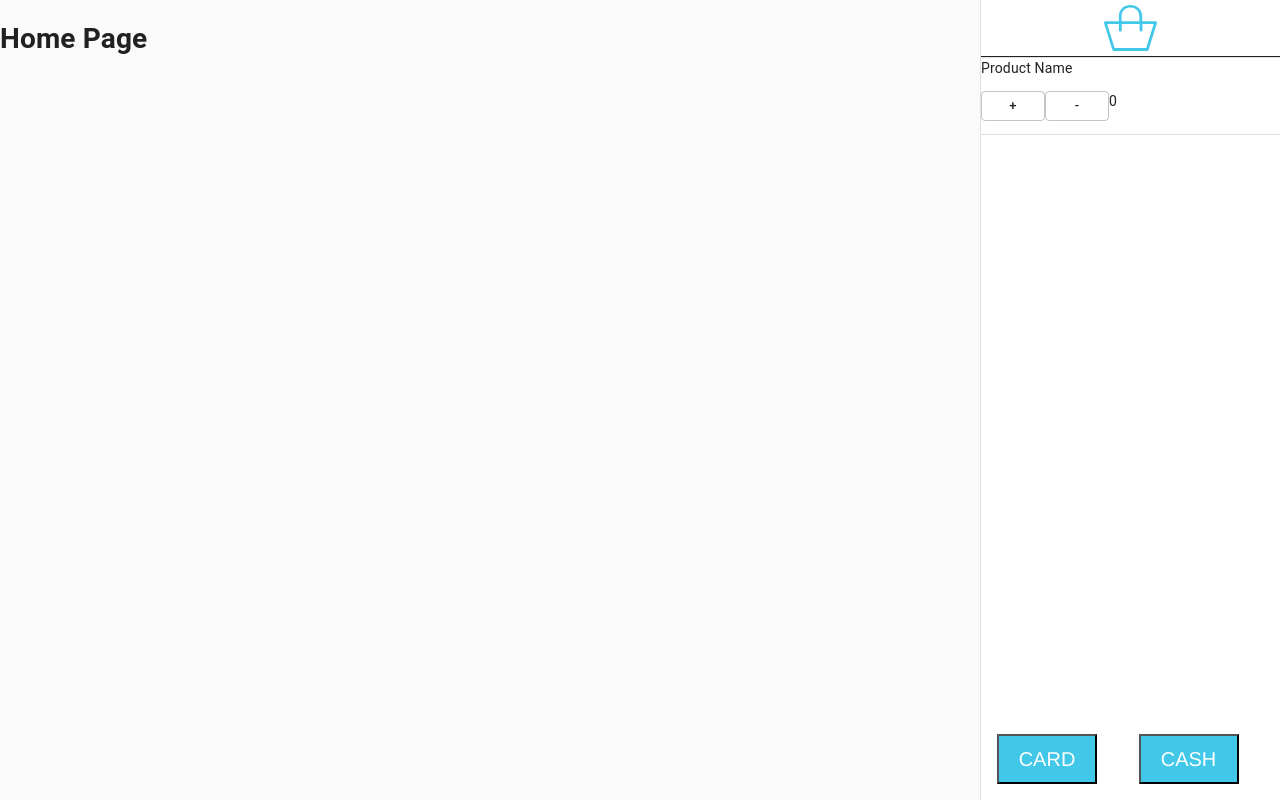
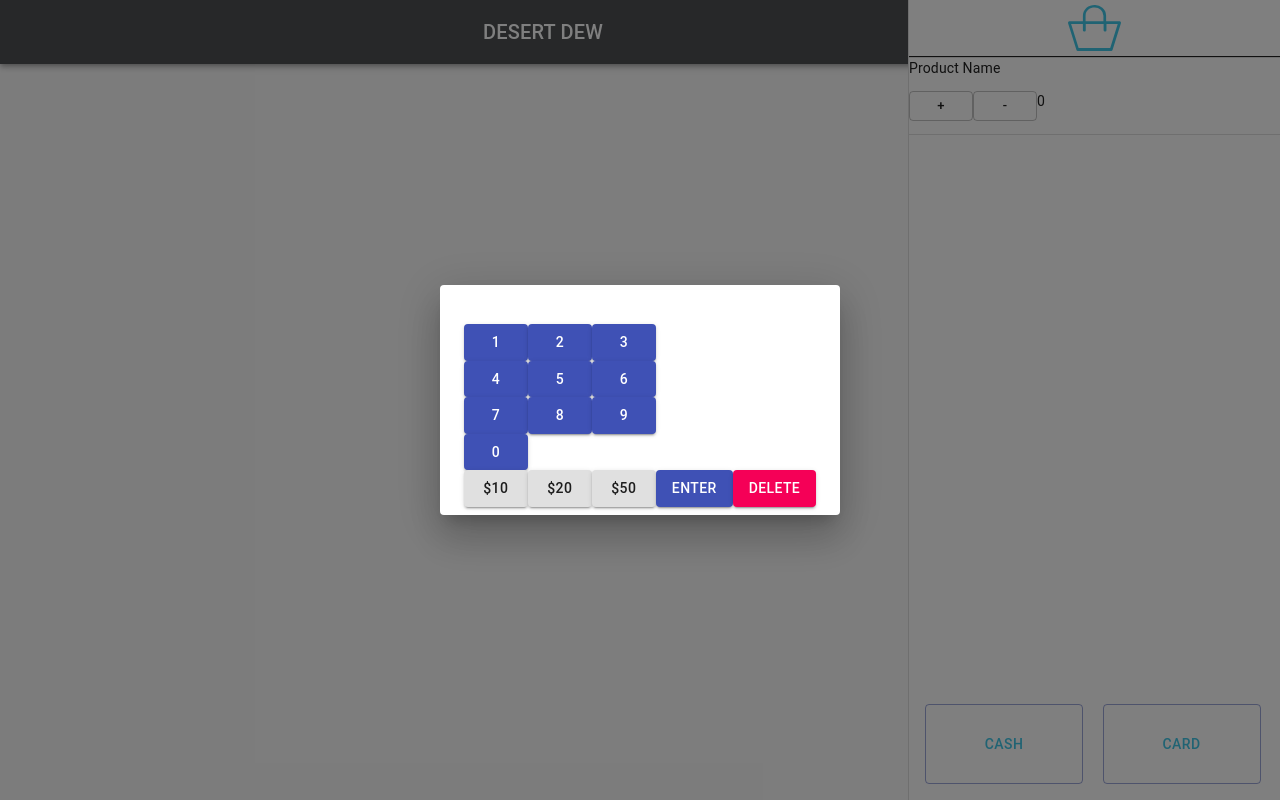
Before and after one commit to we-are-pos/posme, a React (Create React App) app in the folder client/: page /home in a window 1280 px wide. Both pictures are taken after a click on the button "CASH". Built offline with nearby package versions, Linux system fonts and the light colour scheme.

Commit message:
calculator

```diff
--- a/client/src/components/Calculator/calculator.js
+++ b/client/src/components/Calculator/calculator.js
@@ -52,8 +52,8 @@
         <Button variant="contained" color="default" id='10' onClick={(e) => getDigit(e, true)}>$10</Button>
         <Button variant="contained" color="default" id='20' onClick={(e) => getDigit(e, true)}>$20</Button>
         <Button variant="contained" color="default" id='50' onClick={(e) => getDigit(e, true)}>$50</Button>
-        <Button variant="contained" color="default" id='100' onClick={(e) => getDigit(e, true)}>$100</Button>
-        <Button variant="contained" color="secondary" onClick={clear}>Delete</Button>
+        <Button variant="contained" color="primary" onClick={clear}>ENTER</Button>
+        <Button variant="contained" color="secondary" onClick={clear}>DELETE</Button>
       </div>
     </div>
   )
--- a/client/src/components/Cart/cart.js
+++ b/client/src/components/Cart/cart.js
@@ -9,7 +9,19 @@
 import Grid from "@material-ui/core/Grid"
 import ShoppingBag from './images/icon_bag.svg'
 import CardButton from '../CardButton'
-import CashButton from '../CashButton'
+import Calculator from '../Calculator'
+
+
+import Dialog from '@material-ui/core/Dialog';
+import DialogActions from '@material-ui/core/DialogActions';
+import DialogContent from '@material-ui/core/DialogContent';
+import DialogContentText from '@material-ui/core/DialogContentText';
+import DialogTitle from '@material-ui/core/DialogTitle';
+import Slide from '@material-ui/core/Slide';
+
+const Transition = React.forwardRef(function Transition(props, ref) {
+  return <Slide direction="up" ref={ref} {...props} />;
+});
 
 const drawerWidth = 240;
 
@@ -26,20 +38,35 @@
     flexShrink: 0
   },
   drawerPaper: {
-    width: 300,
+    width: 372,
   },
   toolbar: theme.mixins.toolbar,
   content: {
     flexGrow: 1,
     backgroundColor: theme.palette.background.default,
     padding: theme.spacing(3)
-  }
+  },
+  paymentButton: {
+    width: 158,
+    height: 80,
+    color: '#41C8E8'
+  },
 }));
 
 export default function PermanentDrawerLeft() {
   const classes = useStyles()
 
   const [count, setCountState] = useState(0)
+  const [open, setOpen] = React.useState(false);
+
+  function handleClickOpen() {
+    setOpen(true);
+  }
+
+  function handleClose() {
+    setOpen(false);
+  }
+
 
   return (
     <div className={classes.root}>
@@ -88,10 +115,30 @@
         >
         <Grid container spacing={2}>
           <Grid item xs={6}>
-          <CardButton />
+          <Button className={classes.paymentButton} variant="outlined" color="primary" onClick={handleClickOpen}>
+          CASH
+          </Button>
           </Grid>
           <Grid item xs={6}>
-          <CashButton />
+          <Button className={classes.paymentButton} variant="outlined" color="primary">
+          CARD
+          </Button>
+          {/* <CashButton onClick={handleClickOpen} /> */}
+          <Dialog
+        open={open}
+        TransitionComponent={Transition}
+        keepMounted
+        onClose={handleClose}
+        aria-labelledby="alert-dialog-slide-title"
+        aria-describedby="alert-dialog-slide-description"
+      >
+        {/* <DialogTitle id="alert-dialog-slide-title">{"Use Google's location service?"}</DialogTitle> */}
+        <DialogContent>
+        <Calculator />
+
+        </DialogContent>
+
+      </Dialog>
           </Grid >
         </Grid>
         </Box>
--- a/client/src/components/Navbar/navbar.js
+++ b/client/src/components/Navbar/navbar.js
@@ -34,10 +34,11 @@
   textAlign: 'center',
 },
 navBar: {
+  width: 994,
   backgroundColor: '#4E5152',
 },
 list: {
-  width:350,
+  width: 350,
   height: 500,
 },
 fullList: {
--- a/client/src/pages/Home/homePage.js
+++ b/client/src/pages/Home/homePage.js
@@ -1,9 +1,11 @@
 import React from 'react'
-
+import NavBar from '../../components/Navbar'
 class Home extends React.Component {
   render () {
     return (
-      <h1>Home Page</h1>
+      <div>
+      <NavBar />
+      </div>
     )
   }
 }
```
